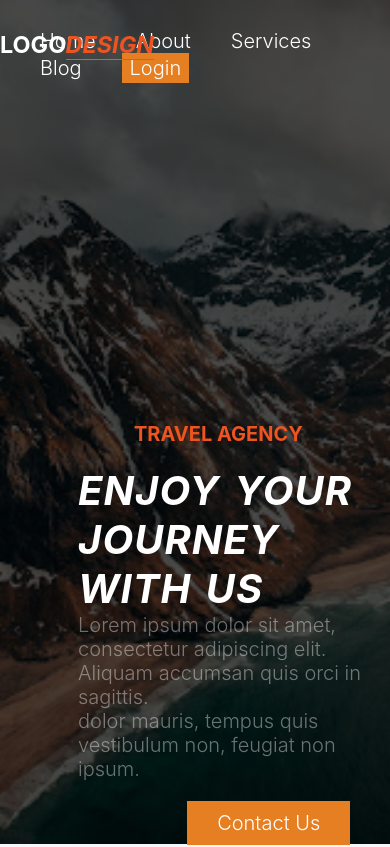
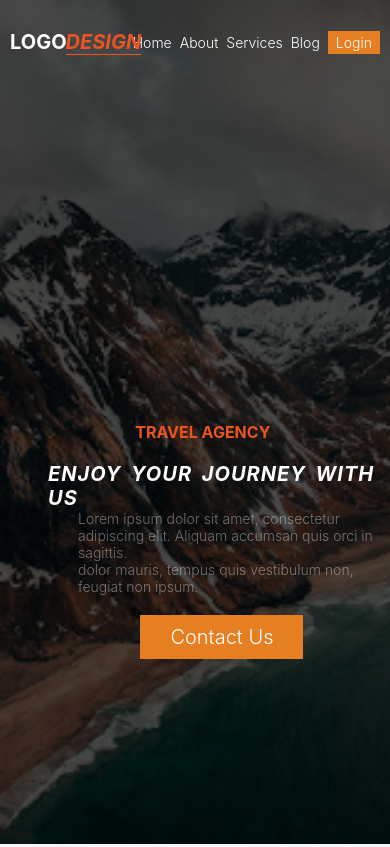
Before and after one commit to mchomvus4/project02, a React (Create React App) app: page / in a window 390 px wide. Shown: the top 847 px of the page. Built offline with nearby package versions, Linux system fonts and the light colour scheme.

Commit message:
style media queries updated

```diff
--- a/src/components/NavBar/Style.css
+++ b/src/components/NavBar/Style.css
@@ -59,8 +59,6 @@ h1{
     margin-left: 60px;
     font-style: italic;
     border-bottom: 1px solid #ed5421;
-
-
 }
 .logo{
     color: #fff;
@@ -105,3 +103,100 @@ h1{
 
 
 }
+
+/*Big tablet to 1200px (widths smaller that the 1140px row)*/
+@media only screen and (max-width:1200px){
+
+}
+/*small tablets to big tablets: from 768px to 1023px*/
+@media only screen and (max-width:1023px){
+  .travel{
+    color: #ed5421;
+    text-align: center;
+    margin-right:20%;
+    text-transform: uppercase;
+    margin-bottom: 20px;
+    font-size: 16px;
+}
+h1{
+    margin: 0;
+    color: #fff;
+    font-size: 150%;
+    text-transform: uppercase;
+    font-style: italic;
+    letter-spacing: 1px;
+    word-spacing: 4px;
+}
+
+.par-one{
+    color: #fff;
+    opacity: 0.4;
+    font-size: 16px;
+}
+.btn-btn-contact{
+    margin-top: 20px;
+    margin-left: 30%;
+    transition: background-color 0.4s, border 0.4s, color 0.4s;
+}
+
+}
+
+
+
+/*small phones to small tablets: from 481px-767px*/
+@media only screen and (max-width:767px){
+.par-one{
+    color: #fff;
+    opacity: 0.4;
+    font-size: 20px;
+}
+}
+
+
+/*small phones from 0 to 480px*/
+@media only screen and (max-width:480px){
+
+    .main-nav{
+    float: right;
+    list-style: none;
+    margin-right: 10px;
+
+}
+
+.main-nav li{
+    display: inline-block;
+    margin-left: 8px;
+    font-size: 14px;
+}
+h1{
+    margin: 0;
+    color: #fff;
+    font-size: 100%;
+    text-transform: uppercase;
+    font-style: italic;
+    letter-spacing: 1px;
+    word-spacing: 4px;
+}
+
+.design{
+    color: #ed5421;
+    font-size: 20px;
+}
+.logo{
+    font-size: 20px;
+    margin-left: 10px;
+}
+h1{
+    margin-left: -30px;
+}
+.par-one{
+    color: #fff;
+    opacity: 0.4;
+    font-size: 14px;
+}
+.btn-btn-contact{
+    margin-left: 20%;
+
+}
+
+}
```
